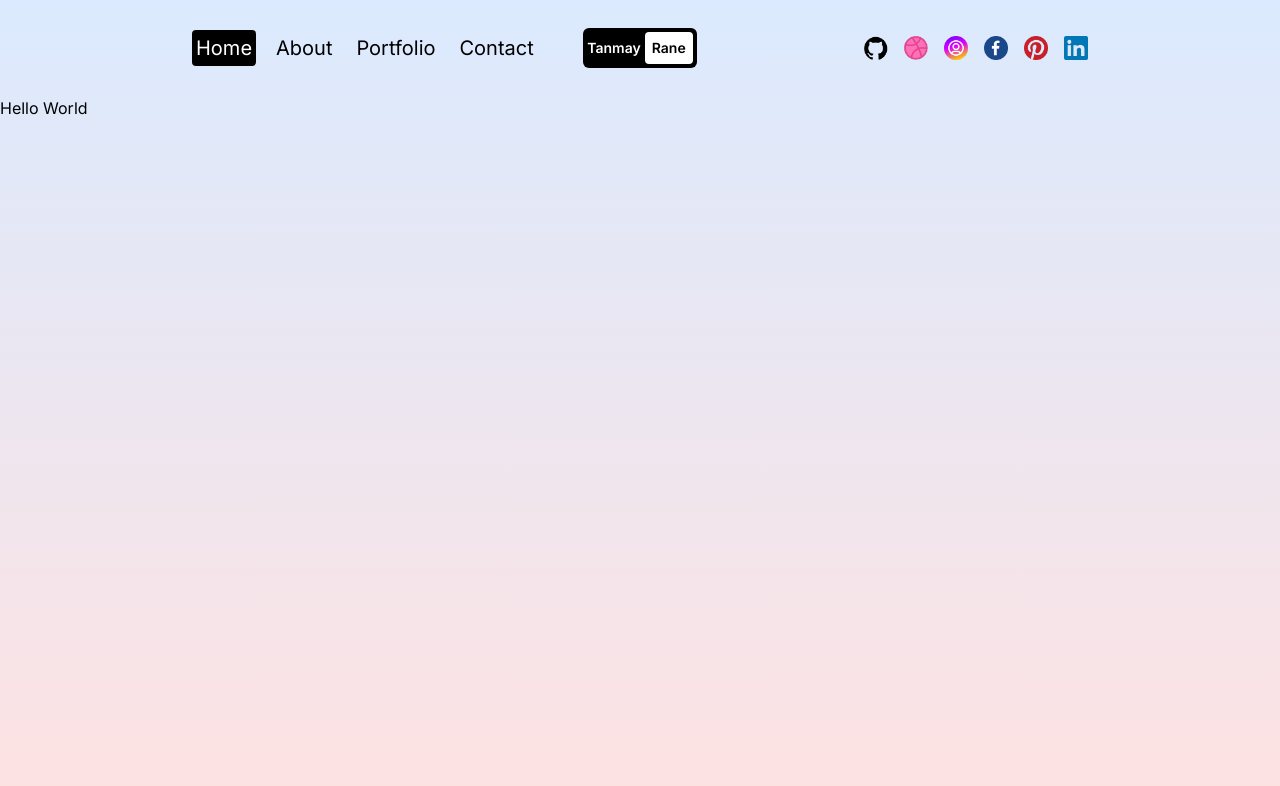
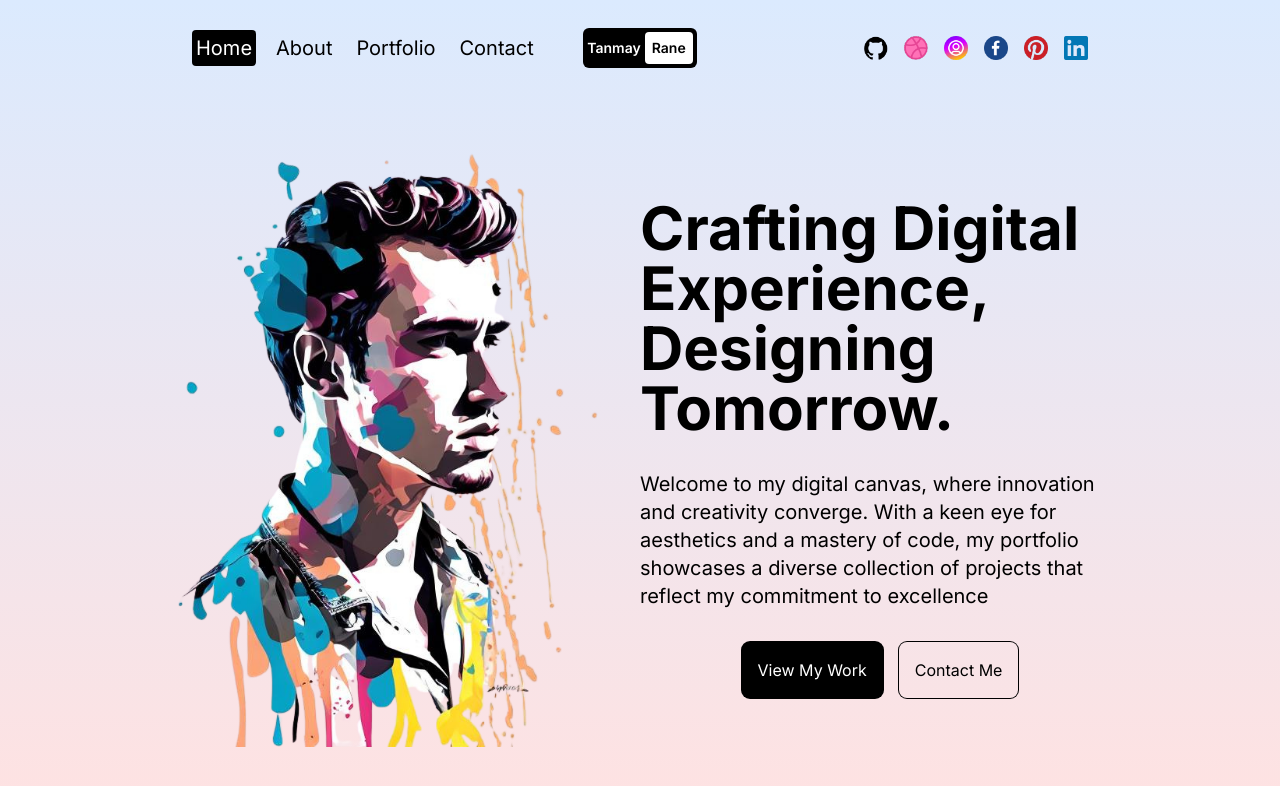
Before and after one commit to tanmayR18/portfolio, a Next.js app: page / in a window 1280 px wide. Shown: the top 786 px of the page. Built offline with nearby package versions, Linux system fonts and the light colour scheme.

Commit message:
Home page added and navbar menu button bug fixed

```diff
--- a/src/app/page.jsx
+++ b/src/app/page.jsx
@@ -1,5 +1,39 @@
+"use client"
+import Image from "next/image"
+import { motion } from "framer-motion"
+
 const Homepage = () => {
-  return <div>Hello World</div>;
+  return (
+    <motion.div
+    className=" h-full flex flex-col lg:flex-row px-4 sm:px-0 md:px-12 lg:px-20 xl:px-40 py-4 md:py-0"
+    initial={{y: "-200vh"}}
+    animate={{y:"0%", transition:{duration:1}}}
+    >
+       {/* IMAGE CONTAINER */}
+       <div className=" h-1/2 lg:h-full lg:w-1/2 relative">
+            <Image src={"/hero.png"} alt="" fill className=" object-contain" />
+       </div>
+       {/* TEXT CONTAINER */}
+       <div className=" lg:w-1/2 flex flex-col gap-8 items-center justify-center ">
+            {/* TITLE */}
+            <h1 className=" text-4xl md:text-6xl font-bold">
+                Crafting Digital Experience, Designing Tomorrow.
+            </h1>
+            <p className=" md:text-xl">
+                Welcome to my digital canvas, where innovation and creativity
+                converge. With a keen eye for aesthetics and a mastery of code, my
+                portfolio showcases a diverse collection of projects that reflect my
+                commitment to excellence
+            </p>
+            {/* BUTTONS */}
+            <div className=" flex gap-4 ">
+                <button className=" p-4 rounded-lg ring-1 ring-black bg-black text-white">View My Work</button>
+                <button className=" p-4 rounded-lg ring-1 ring-black">Contact Me</button>
+            </div>
+       </div>
+
+    </motion.div>
+  )
 };
 
 export default Homepage;
--- a/src/components/navbar.jsx
+++ b/src/components/navbar.jsx
@@ -121,7 +121,7 @@
         <div className=" md:hidden">
             {/* MENU BUTTON */}
             <button
-            className=" w-10 h-8 flex flex-col justify-between z-50 relative"
+            className=" w-10 h-8 flex flex-col justify-between z-[90] relative"
             onClick={ () => setOpen( prev => !prev)}
             >
                 <motion.div
@@ -147,7 +147,7 @@
                     variants={listVariants}
                     initial="closed"
                     animate="opened"
-                    className=" absolute top-0 left-0 w-screen  h-screen bg-black text-white  flex flex-col items-center justify-center gap-8 text-4xl z-[100]"
+                    className=" absolute top-0 left-0 w-screen  h-screen bg-black text-white  flex flex-col items-center justify-center gap-8 text-4xl z-[80]"
                     >
                         {
                             links.map( link => (
```
